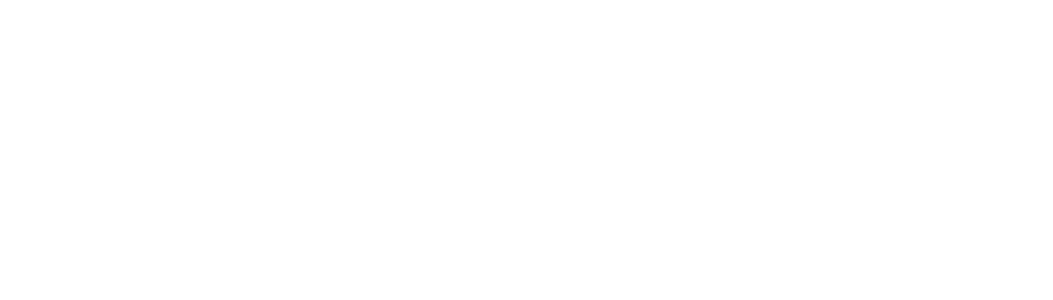
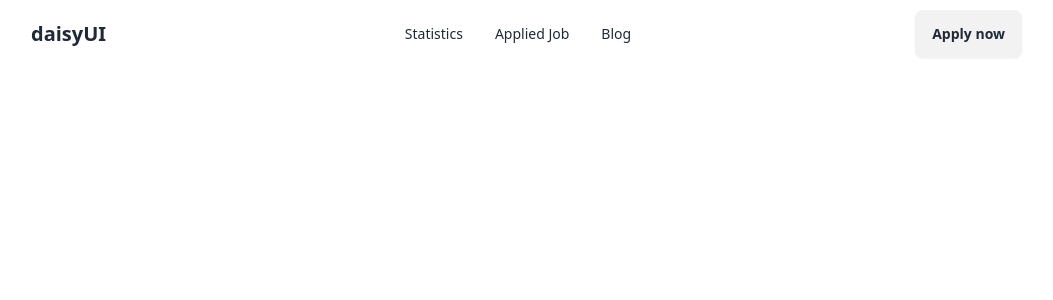
Before and after one commit to MUSTAKIMBIN/L1-practice, a React (Vite) app: page /job/1 in a window 1280 px wide. Before the commit this address had no page. Shown: the top 300 px of the page, without its empty margins (122-1175 px from the left). Built offline with nearby package versions, Linux system fonts and the light colour scheme.

Commit message:
fixed the routing essue

```diff
--- /dev/null
+++ b/src/Components/JobDetail.jsx
@@ -0,0 +1,7 @@
+import React from "react";
+
+const JobDetail = () => {
+  return <div></div>;
+};
+
+export default JobDetail;
--- a/src/Components/Navbar.jsx
+++ b/src/Components/Navbar.jsx
@@ -4,9 +4,15 @@ import { NavLink } from "react-router-dom";
 const Navbar = () => {
   const links = (
     <>
-      <NavLink to="/">Statistics</NavLink>
-      <NavLink to="/applied_job">Applied Job</NavLink>
-      <NavLink to="/blog">Blog</NavLink>
+      <li>
+        <NavLink to="/">Statistics</NavLink>
+      </li>
+      <li>
+        <NavLink to="/applied_job">Applied Job</NavLink>
+      </li>
+      <li>
+        <NavLink to="/blog">Blog</NavLink>
+      </li>
     </>
   );
   return (
--- a/src/Components/SingleJobData.jsx
+++ b/src/Components/SingleJobData.jsx
@@ -2,7 +2,7 @@ import React from "react";
 import { Link } from "react-router-dom";
 
 const SingleJobData = ({ job }) => {
-  const { salary, company_name, job_title, location, logo } = job;
+  const { id, salary, company_name, job_title, location, logo } = job;
   //   console.log(job);
 
   return (
@@ -15,12 +15,12 @@ const SingleJobData = ({ job }) => {
       <div className="flex justify-between">
         <p className="text-sm fontse text-gray-600">{location}</p>
         <p className="text-sm fontse text-gray-600">{salary}</p>
-        {/* <Link to="">
-          <Button className="px-5 py-3 rounded-md bg-fuchsia-600">
-            See Detail
-          </Button>
-        </Link> */}
       </div>
+      <Link to={`/job/${id}`}>
+        <button className="px-5 py-3 rounded-md bg-fuchsia-600">
+          See Detail
+        </button>
+      </Link>
     </div>
   );
 };
--- /dev/null
+++ b/src/Components/Statistics.jsx
@@ -0,0 +1,14 @@
+import React from "react";
+import Banner from "./Banner";
+import AllJobs from "./AllJobs";
+
+const Statistics = () => {
+  return (
+    <div>
+      <Banner></Banner>
+      <AllJobs></AllJobs>
+    </div>
+  );
+};
+
+export default Statistics;
--- a/src/Pages/Home.jsx
+++ b/src/Pages/Home.jsx
@@ -8,8 +8,6 @@ const Home = () => {
   return (
     <div className="w-4/5 mx-auto">
       <Navbar></Navbar>
-      <Banner></Banner>
-      <AllJobs></AllJobs>
       <Outlet></Outlet>
     </div>
   );
```
Also changed, not shown: src/main.jsx (+10 -0 lines).
